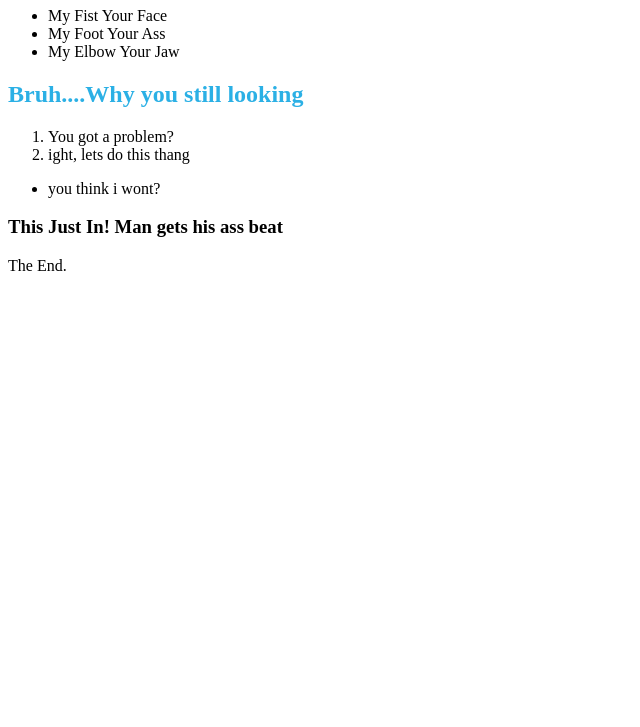
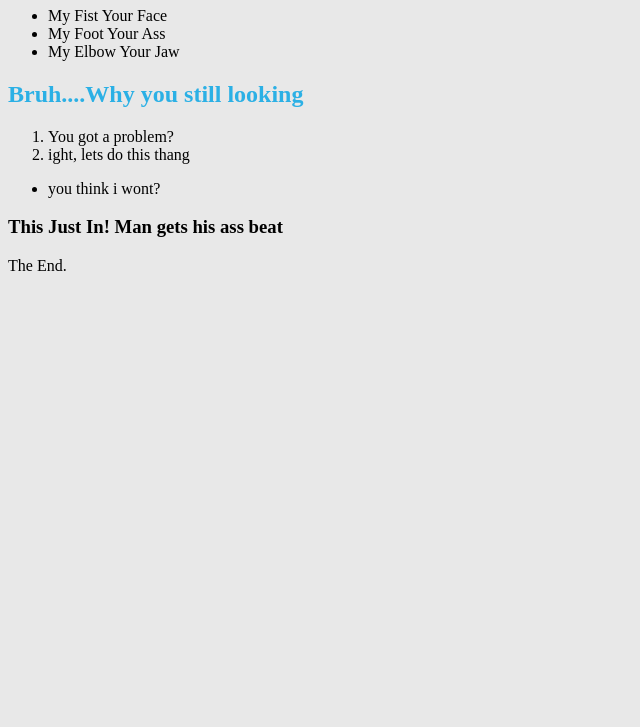
Before and after one commit to McCrackenA/McCrackenA.github.io, a plain HTML site: page index.html in a window 1280 px wide. Shown: the part 73-800 px from the top of the page, without its empty margins (0-640 px from the left). Drawn offline with Linux system fonts and the light colour scheme.

Commit message:
Update styles.css

```diff
--- a/styles.css
+++ b/styles.css
@@ -6,5 +6,5 @@ h2 {
 }
 
 Body {
-  background color: #e8e8e8;
+  background-color: #e8e8e8;
 }
```
